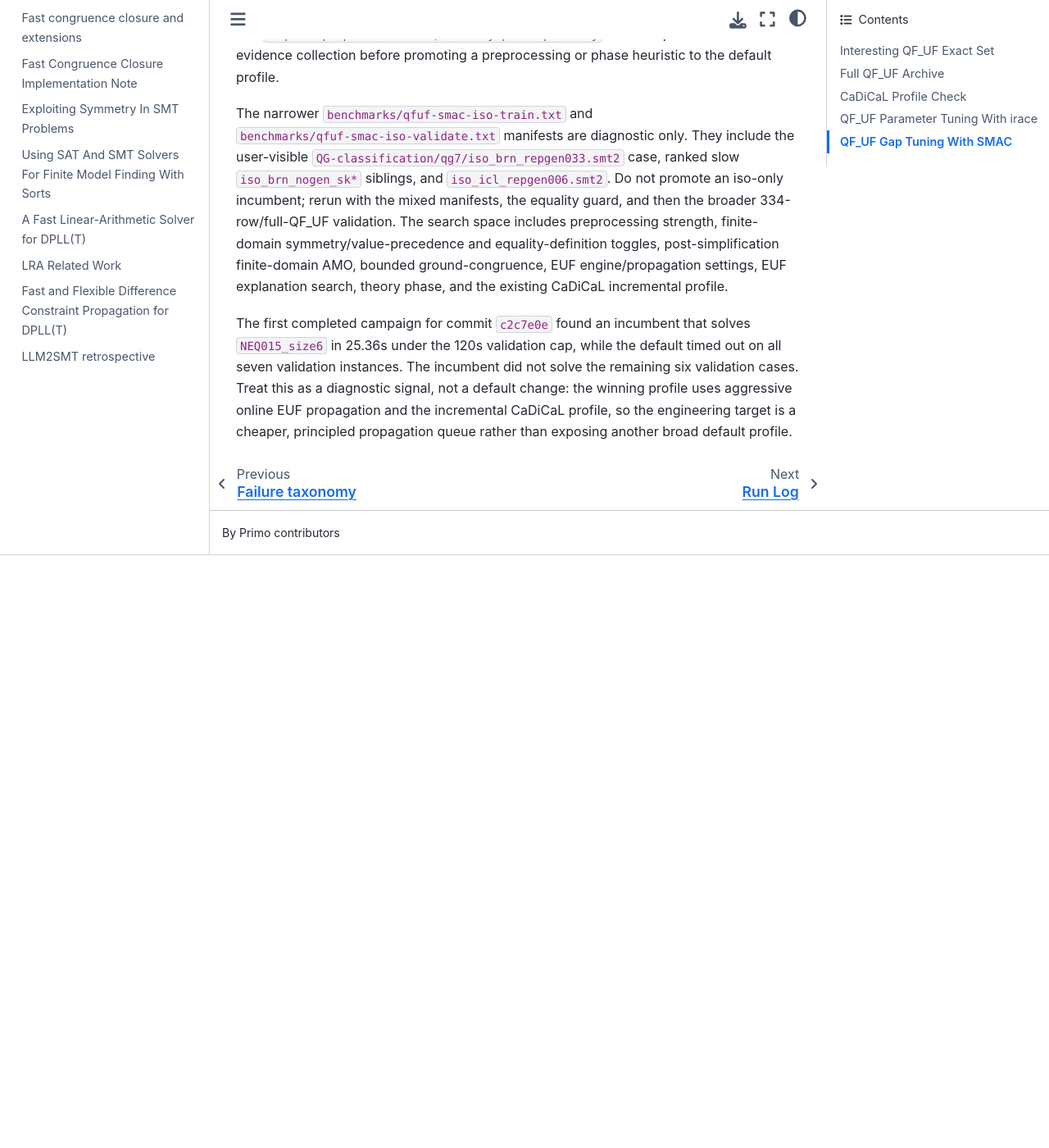
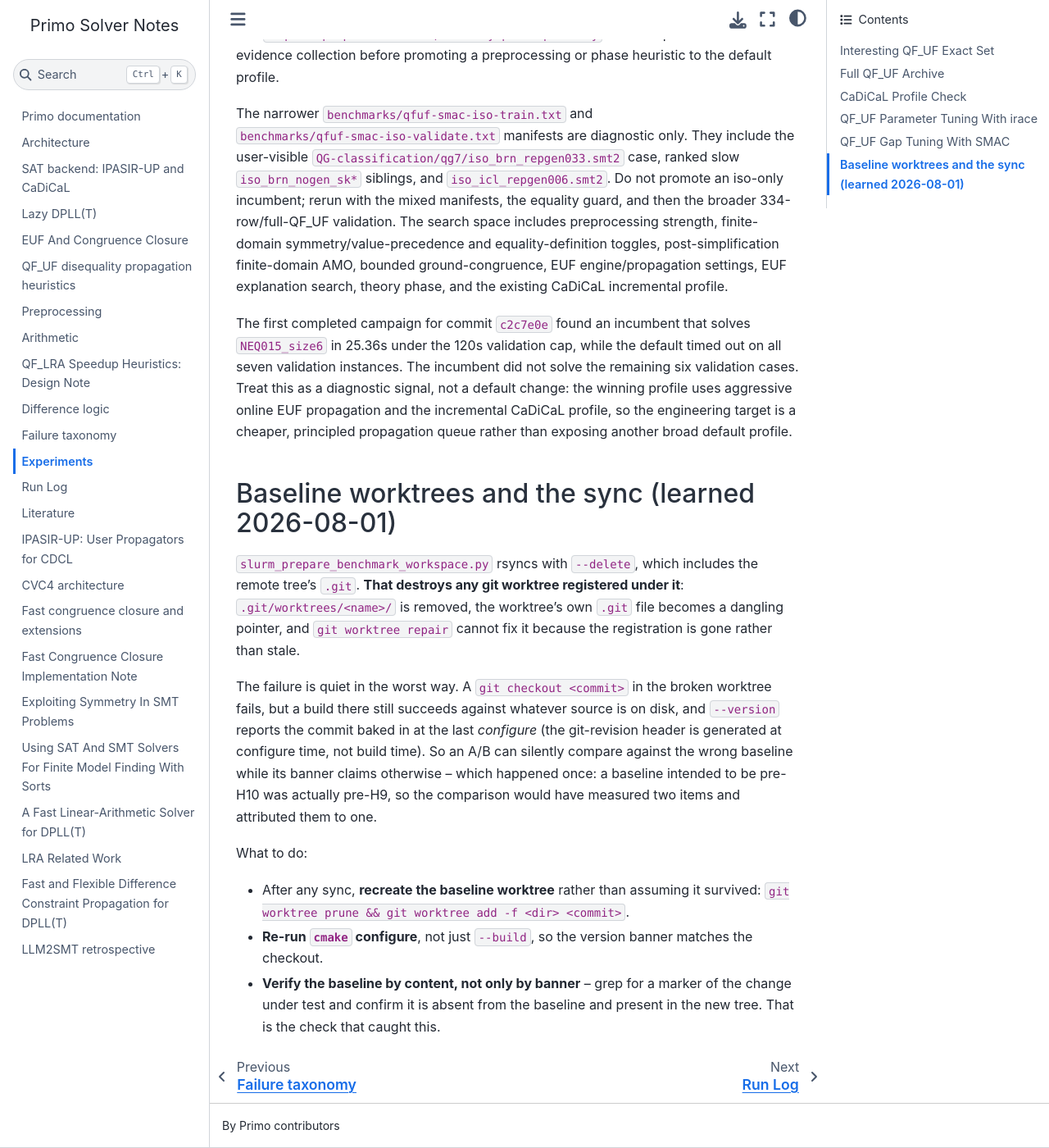
Before and after one commit to primo-solver/primo, a Jupyter Book: the page built from docs/experiments.md, in a window 1280 px wide and 1400 px high, scrolled down 7292 px. Shown: the whole window at 82% size. Built offline with Jupyter Book 1.0.4 settings and Sphinx 7.4.7 and the Sphinx Book theme 1.1.4, drawn with Linux system fonts in a browser that asks for light colours; before the commit the page ends 7969 px from its top, so only the background shows below that.

Commit message:
Record how a synced tree silently breaks a baseline worktree
The prepare script rsyncs with --delete, which includes the remote .git,
destroying the registration of any worktree underneath it. git worktree
repair cannot recover that -- the registration is gone, not stale.

The failure is quiet in the worst way. A checkout in the broken worktree
fails, but a build there still succeeds against whatever source is on
disk, and --version reports the commit baked in at the last cmake
*configure* rather than the current checkout. So an A/B can compare
against the wrong baseline while its banner claims otherwise.

That happened here: a baseline meant to be pre-H10 was actually pre-H9,
so the comparison would have measured H9 and H10 together and attributed
both to H10. Caught by grepping the baseline source for a marker of the
change under test rather than trusting the banner; the two affected jobs
were cancelled and resubmitted against a rebuilt baseline that verifiably
has H9 and not H10.

Recorded with the three habits that avoid it: recreate the worktree after
every sync, re-run configure rather than just build, and verify the
baseline by content.

Co-Authored-By: Claude Opus 5 <noreply@anthropic.com>

```diff
--- a/docs/experiments.md
+++ b/docs/experiments.md
@@ -363,3 +363,30 @@ six validation cases. Treat this as a diagnostic signal, not a default change:
 the winning profile uses aggressive online EUF propagation and the incremental
 CaDiCaL profile, so the engineering target is a cheaper, principled propagation
 queue rather than exposing another broad default profile.
+
+## Baseline worktrees and the sync (learned 2026-08-01)
+
+`slurm_prepare_benchmark_workspace.py` rsyncs with `--delete`, which
+includes the remote tree's `.git`. **That destroys any git worktree
+registered under it**: `.git/worktrees/<name>/` is removed, the worktree's
+own `.git` file becomes a dangling pointer, and `git worktree repair`
+cannot fix it because the registration is gone rather than stale.
+
+The failure is quiet in the worst way. A `git checkout <commit>` in the
+broken worktree fails, but a build there still succeeds against whatever
+source is on disk, and `--version` reports the commit baked in at the last
+*configure* (the git-revision header is generated at configure time, not
+build time). So an A/B can silently compare against the wrong baseline
+while its banner claims otherwise -- which happened once: a baseline
+intended to be pre-H10 was actually pre-H9, so the comparison would have
+measured two items and attributed them to one.
+
+What to do:
+
+- After any sync, **recreate the baseline worktree** rather than assuming
+  it survived: `git worktree prune && git worktree add -f <dir> <commit>`.
+- **Re-run `cmake` configure**, not just `--build`, so the version banner
+  matches the checkout.
+- **Verify the baseline by content, not only by banner** -- grep for a
+  marker of the change under test and confirm it is absent from the
+  baseline and present in the new tree. That is the check that caught this.
```
